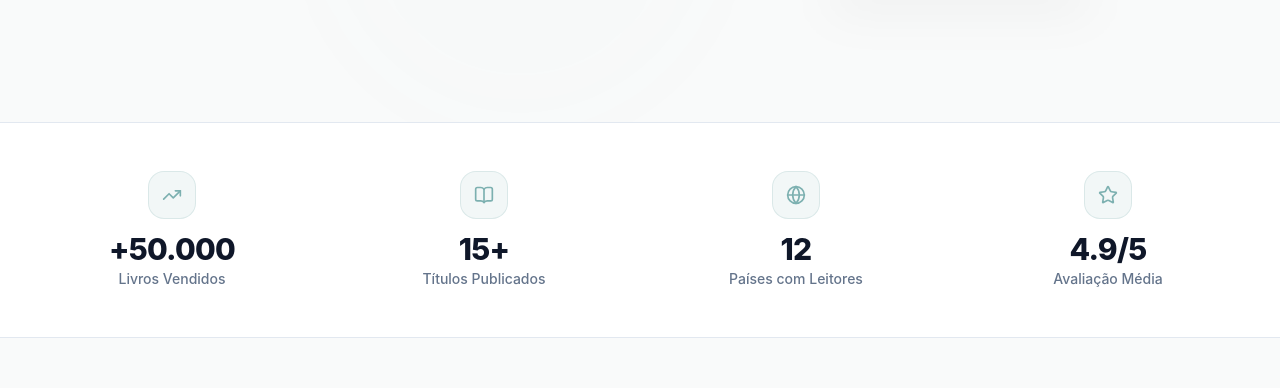
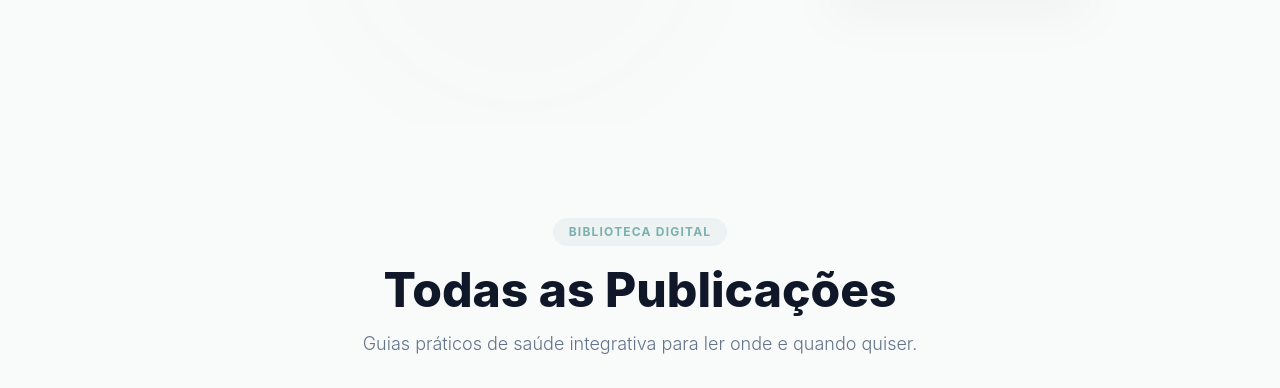
Before and after one commit to layoutdev-pt/Dra.Vasconcelos, a React (Vite) app: page /livros in a window 1280 px wide. Shown: the part 900-1288 px from the top of the page. Built offline with nearby package versions, Linux system fonts and the light colour scheme; no server answers; the database is empty.

Commit message:
Remove AcademyMetrics component from Books page

```diff
--- a/src/pages/Books.tsx
+++ b/src/pages/Books.tsx
@@ -10,7 +10,7 @@ export const Books: React.FC = () => {
   return (
     <div className="w-full">
       <AcademyHero />
-      <AcademyMetrics />
+
 
       <section className="py-24 bg-site-bg" id="catalogo">
         <div className="max-w-[1400px] 2xl:max-w-[1600px] mx-auto px-6 lg:px-8 2xl:px-12">
```
